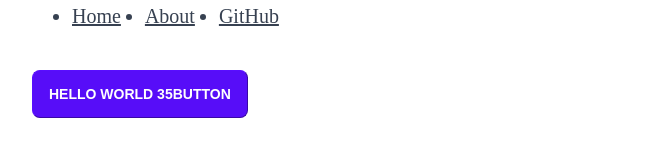
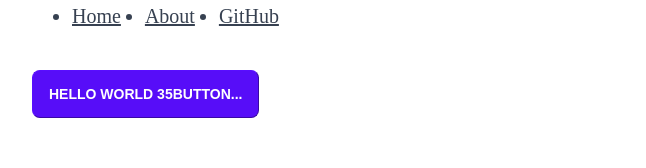
Before and after one commit to 35middle/35middle-app, a Next.js app: page / in a window 1280 px wide. Shown: the part 178-346 px from the top of the page, without its empty margins (228-874 px from the left). Built offline with nearby package versions, Linux system fonts and the light colour scheme.

Commit message:
Update index.tsx

```diff
--- a/src/pages/index.tsx
+++ b/src/pages/index.tsx
@@ -11,7 +11,7 @@ const Index = () => {
         />
       }
     >
-      <button className="btn-primary btn">Hello world 35button</button>
+      <button className="btn-primary btn">Hello world 35button...</button>
     </Main>
   );
 };
```
